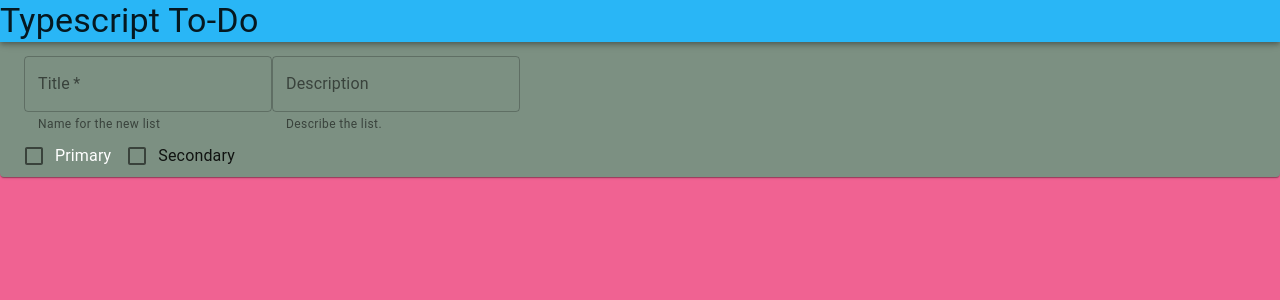
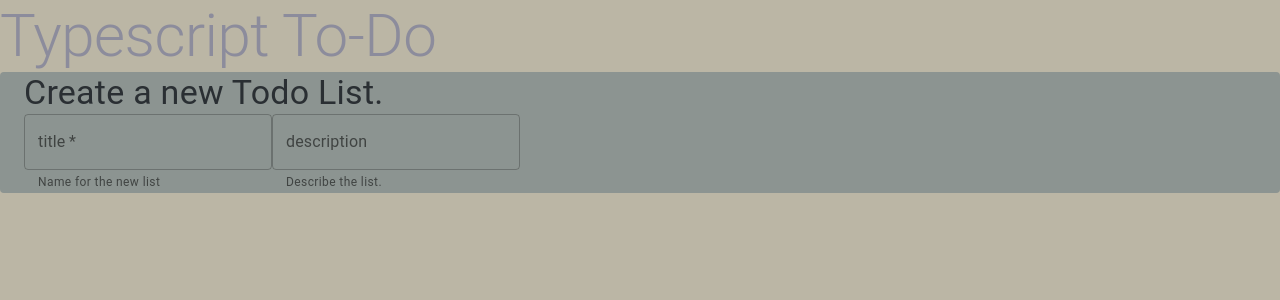
Before and after one commit to javila35/TS-toDo, a React (Create React App) app: page / in a window 1280 px wide. Shown: the top 300 px of the page. Built offline with nearby package versions, Linux system fonts and the light colour scheme.

Commit message:
Update readme, style AppBar, implement some state logic.

```diff
--- a/src/App.tsx
+++ b/src/App.tsx
@@ -1,30 +1,47 @@
 import * as React from 'react';
 import { NewListForm } from "./components/NewListForm";
 import { ThemeProvider, createMuiTheme } from "@material-ui/core/styles";
-import { lightBlue, pink } from "@material-ui/core/colors"
+import { Shadows } from "@material-ui/core/styles/shadows";
 import { Paper, CssBaseline } from "@material-ui/core";
 import { AppBar } from './components/AppBar';
+import { List } from "./Types/types";
 
 const theme = createMuiTheme({
   palette: {
     primary: {
-      main: "#362C28"
+      main: "#2A2F33"
     },
     secondary: {
-      main: lightBlue[400],
+      main: "#8c8c9c",
     },
     background: {
-      default: pink[300],
-      paper: "#7C9082"
+      default: "#BBB6A5",
+      paper: "#8C9491"
     },
     action: {
       hoverOpacity: 0
     }
-  }
+  },
+  shadows: Array(25).fill("none") as Shadows
 });
 
+type State = {
+  /** Array of all to do lists */
+  all: List[];
+};
+
+/** TODO: Fix action type. */
+function reducer(state: State, action: any) {
+  switch (action.type) {
+
+    default:
+      throw new Error();
+  }
+}
 
 function App() {
+  const initialState: State = { all: [] };
+
   return (
     <ThemeProvider theme={theme}>
       <AppBar />
--- /dev/null
+++ b/src/Types/types.tsx
@@ -0,0 +1,10 @@
+export type List = {
+    /** ID generated to keep list unique */
+    id: string;
+    /** Title of the To Do list */
+    title: string;
+    /** Description of To Do list */
+    description: string;
+    /** List of actions */
+    list: { action: string, id: number }[]
+}
--- a/src/components/AppBar.tsx
+++ b/src/components/AppBar.tsx
@@ -3,8 +3,8 @@ import { AppBar as MuiAppBar, Typography } from "@material-ui/core";
 
 export const AppBar = () => {
     return (
-        <MuiAppBar color="secondary">
-            <Typography variant="h4">Typescript To-Do</Typography>
+        <MuiAppBar color="transparent" position="sticky" >
+            <Typography variant="h2" color="secondary">Typescript To-Do</Typography>
         </MuiAppBar>
     )
 };
--- a/src/components/NewListForm.tsx
+++ b/src/components/NewListForm.tsx
@@ -1,17 +1,25 @@
 import * as React from "react";
-import { Container } from "@material-ui/core";
+import { Container, Typography } from "@material-ui/core";
 import { TextField } from "./NewListForm/TextField";
-import { Checkbox } from "./Test/Checkbox";
+import { List } from "../Types/types";
+
+type State = List;
 
 export const NewListForm: React.FC = () => {
+    const initialState = { id: 1, title: "", description: "", list: [] }
+    const [list, setList] = React.useState(initialState);
+
+    const handleChange = (e: React.ChangeEvent<HTMLInputElement>) => {
+        console.log(e);
+    };
+
     return (
         <Container>
-            <h3>Create a new Todo List.</h3>
-            <TextField id="Title" required={true} helperText="Name for the new list" variant="outlined" />
-            <TextField id="Description" required={false} helperText="Describe the list." variant="outlined" />
-            <br />
-            <Checkbox color="primary" label="Primary" labelColor="white" />
-            <Checkbox color="secondary" label="Secondary" />
+            <Typography variant="h4" color="primary">Create a new Todo List.</Typography>
+            <TextField id="title" required={true} value={list.title} helperText="Name for the new list" variant="outlined" handleChange={handleChange} />
+            <TextField id="description" value={list.description} required={false} helperText="Describe the list." variant="outlined" handleChange={handleChange} />
+
+
         </Container>
     );
 };
--- a/src/components/NewListForm/TextField.tsx
+++ b/src/components/NewListForm/TextField.tsx
@@ -10,9 +10,13 @@ type TextFieldProps = {
     helperText?: string;
     /** Type of textfield */
     variant?: "outlined" | "filled" | "standard";
+    /** Controlled state passed down from parent */
+    value: string;
+    /** Callback to update state in parent */
+    handleChange: (React.ChangeEventHandler<HTMLInputElement>);
 };
 
-export const TextField: React.FC<TextFieldProps> = ({ id, required, helperText, variant = "standard" }) => {
+export const TextField: React.FC<TextFieldProps> = ({ id, required, helperText, variant = "standard", handleChange }) => {
     return (
         <FormControl>
             <MuiTextField
@@ -20,6 +24,7 @@ export const TextField: React.FC<TextFieldProps> = ({ id, required, helperText,
                 label={id}
                 required={required}
                 helperText={helperText}
+                onChange={handleChange}
                 variant={variant}
             />
         </FormControl>
```
Also changed, not shown: src/components/NewListForm/ToDoInput.tsx (added, +15 -0 lines), 1 other file (tests, documents, lock files or other folders).
